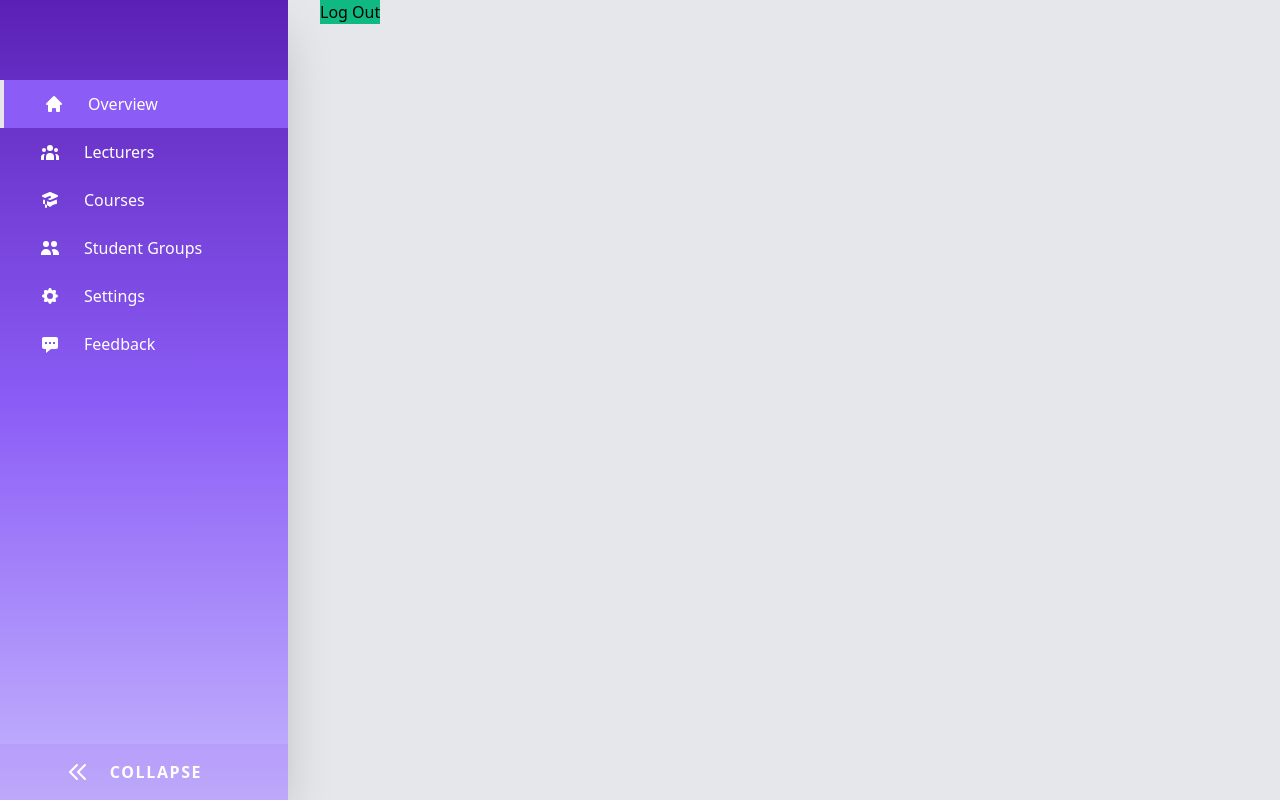
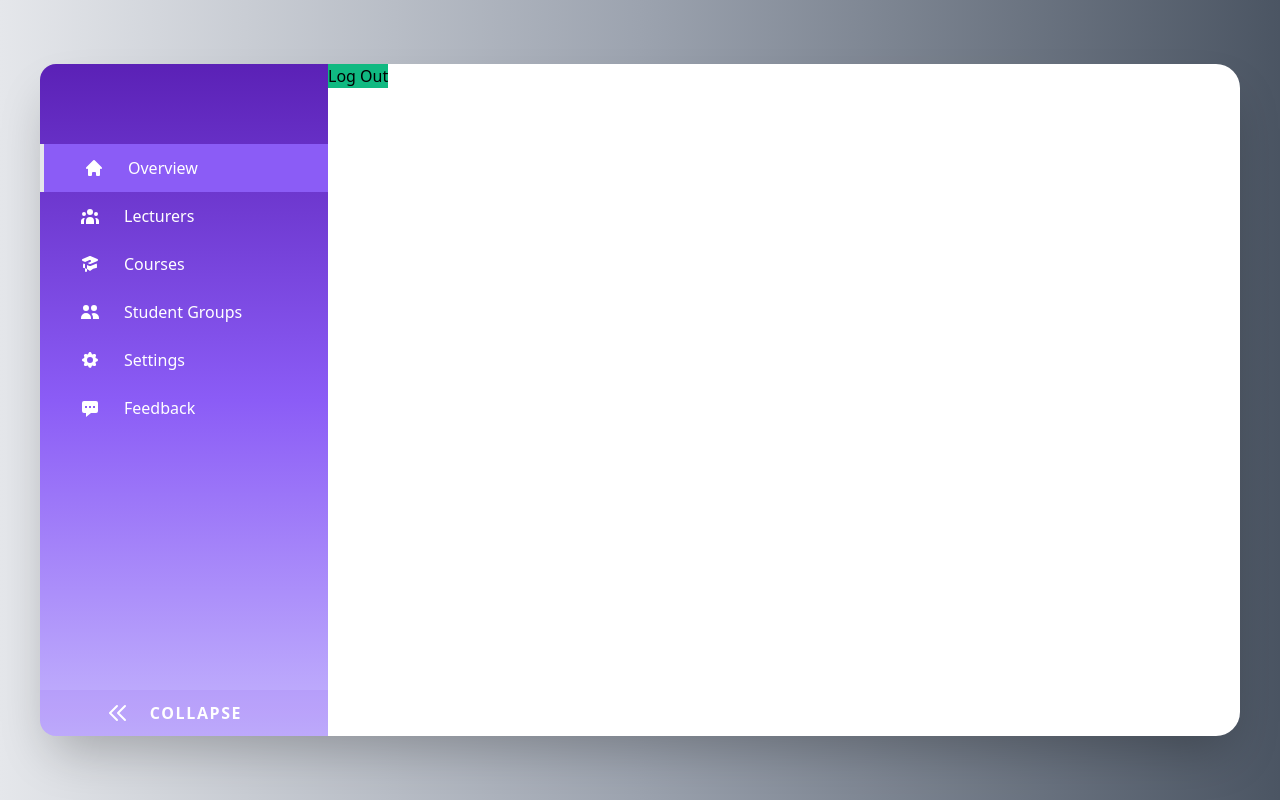
Before and after one commit to knotuteye/kronos-live, a React (Create React App) app: page /dashboard in a window 1280 px wide. Built offline with nearby package versions, Linux system fonts and the light colour scheme; no server answers; sample sign-in values are in the browser's storage.

Commit message:
Finished elevated dashboard

```diff
--- /dev/null
+++ b/src/components/ActivityIndicator.js
@@ -0,0 +1,5 @@
+import React from "react";
+
+export default function ActivityIndicator() {
+  return <div>Loading</div>;
+}
--- a/src/components/Sidebar.js
+++ b/src/components/Sidebar.js
@@ -6,11 +6,11 @@ export default function Sidebar({ menuMapArray }) {
 
   return (
     <div
-      className={`flex text-white fixed h-screen shadow-2xl
+      className={`flex flex-col text-white h-full
       transition-all bg-gradient-to-t from-purple-300 via-purple-500
-        to-purple-800 ${isCollapsed ? "w-16" : "w-72"}`}
+      rounded-l-2xl to-purple-800 ${isCollapsed ? "w-16" : "w-72"}`}
     >
-      <div className="flex flex-col mt-20 w-full">
+      <div className="flex flex-col mt-20 w-full h-full">
         {menuMapArray.map((menuItem) => (
           <NavLink
             title={menuItem.name}
@@ -39,9 +39,9 @@ export default function Sidebar({ menuMapArray }) {
       </div>
       <div
         onClick={() => setIsCollapsed(!isCollapsed)}
-        className="flex w-full h-14 absolute bottom-0 cursor-pointer
+        className="flex w-full h-14 bottom-0 cursor-pointer
         bg-purple-600 bg-opacity-10 justify-center items-center
-        font-bold tracking-widest hover:bg-opacity-100"
+        rounded-bl-2xl font-bold tracking-widest hover:bg-opacity-100"
       >
         <svg
           xmlns="http://www.w3.org/2000/svg"
--- a/src/pages/Dashboard/index.js
+++ b/src/pages/Dashboard/index.js
@@ -2,6 +2,7 @@ import React, { useContext, useEffect, useState } from "react";
 import { useHistory } from "react-router";
 import { UserContext } from "../../App";
 import { logOut } from "../../auth";
+import ActivityIndicator from "../../components/ActivityIndicator";
 import Sidebar from "../../components/Sidebar";
 
 export default function Dashboard() {
@@ -26,9 +27,10 @@ export default function Dashboard() {
   useEffect(listenForUser, [user, history]);
 
   return loading ? (
-    <div>Loading Dashboard...</div>
+    <ActivityIndicator />
   ) : (
-    <div className="bg-gray-200 h-screen w-screen">
+    <div className="h-screen w-screen px-10 py-16  bg-gradient-to-r from-gray-200 via-gray-400 to-gray-600">
+      <div className="flex rounded-3xl bg-white shadow-2xl h-full items-stretch">
         <Sidebar
           menuMapArray={[
             {
@@ -125,9 +127,13 @@ export default function Dashboard() {
             },
           ]}
         ></Sidebar>
-      <button onClick={_logOut} className="bg-green-500 ml-80">
+
+        <div>
+          <button onClick={_logOut} className="bg-green-500">
             Log Out
           </button>
         </div>
+      </div>
+    </div>
   );
 }
```
Lines whose indentation alone changed are shown as unchanged.
